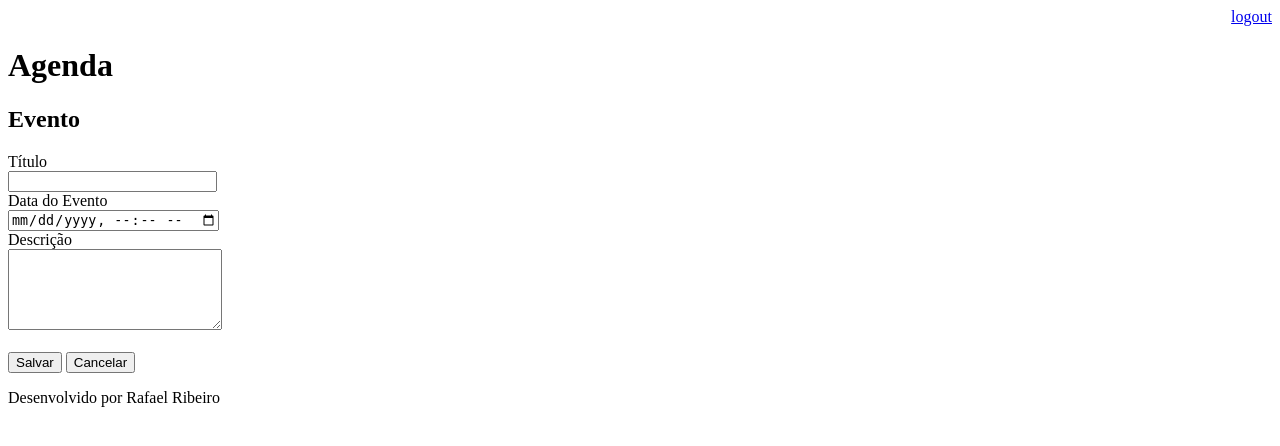
After one commit to Rafaelrdl/Agenda_Django, a Django app: page /agenda/evento/ in a window 1280 px wide. The commit adds this page. Shown: the top 446 px of the page. Run offline with Django 5.2, Linux system fonts and the light colour scheme; a user stored in the database is signed in.

Commit message:
Incluido template para inserção de eventos da agenda. Incluido o gitignore

```diff
--- a/Agenda_com_django/urls.py
+++ b/Agenda_com_django/urls.py
@@ -22,8 +22,11 @@ from django.views.generic import RedirectView
 urlpatterns = [
     path('admin/', admin.site.urls),
     path('agenda/', views.lista_eventos),
+    path('agenda/evento/', views.evento),
+    path('agenda/evento/submit', views.submit_evento),
     path('', RedirectView.as_view(url='/agenda/')),
     path('login/', views.login_user),
     path('login/submit', views.submit_login),
-    path('logout/', views.logout_user)
+    path('logout/', views.logout_user),
+
 ]
--- a/core/views.py
+++ b/core/views.py
@@ -31,3 +31,20 @@ def lista_eventos(request):
     evento = Evento.objects.filter(usuario=usuario)
     dados = {'eventos': evento}
     return render(request, 'agenda.html', dados)
+
+@login_required(login_url='/login/')
+def evento(request):
+    return render(request, 'evento.html')
+
+@login_required(login_url='/login/')
+def submit_evento(request):
+    if request.POST:
+        titulo = request.POST.get('titulo')
+        data_evento = request.POST.get('data_evento')
+        descricao = request.POST.get('descricao')
+        usuario = request.user
+        Evento.objects.create(titulo=titulo,
+                              data_evento=data_evento,
+                              descricao=descricao,
+                              usuario=usuario)
+    return redirect('/')
--- a/templates/agenda.html
+++ b/templates/agenda.html
@@ -2,7 +2,9 @@
 
 {% block content %}
     <h2>Agendamentos</h2>
-
+    <a href="evento/">
+        <button type="button">Novo Evento</button>
+    </a>
     <ul style="font-size: 18px">
         {% for evento in eventos %}
             <li>{{ evento.titulo }} - {{ evento.get_data_evento }}</li>
--- /dev/null
+++ b/templates/evento.html
@@ -0,0 +1,26 @@
+{% extends "model-page.html" %}
+
+{% block content %}
+
+    <h2>Evento</h2>
+
+    <form action="submit" method="POST"> {% csrf_token %}
+        <label>Título</label>
+        <br>
+        <input type="text" name="titulo" size="23">
+        <br>
+        <label>Data do Evento</label>
+        <br>
+        <input type="datetime-local" name="data_evento" >
+        <br>
+        <label>Descrição</label>
+        <br>
+        <textarea name="descricao" rows="5" cols="24"></textarea>
+        <br><br>
+        <button type="submit">Salvar</button>
+        <a href="/">
+            <button type="button">Cancelar</button>
+        </a>
+    </form>
+
+{% endblock %}
```
Also changed, not shown: core/migrations/0001_initial.py (added), core/migrations/0002_evento_usuario_alter_evento_data_evento.py (added), db.sqlite3, 1 other file.
